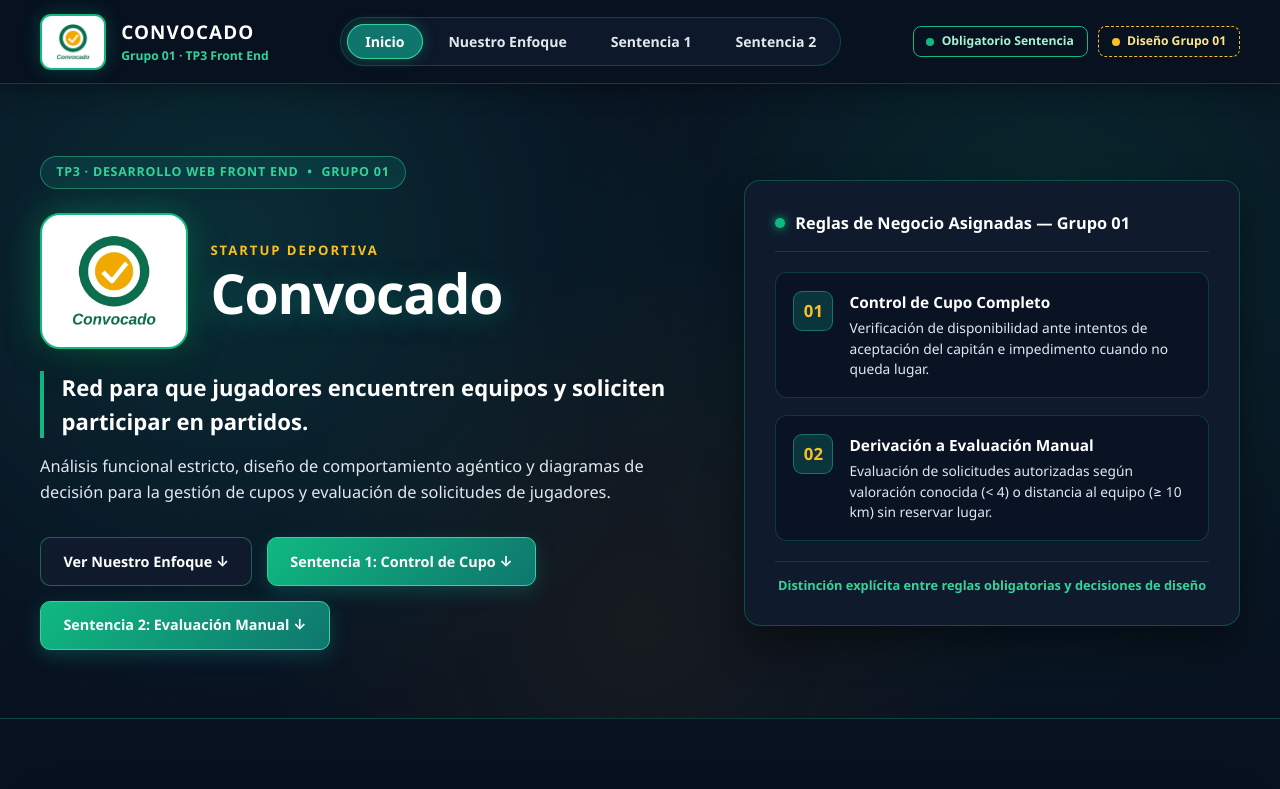
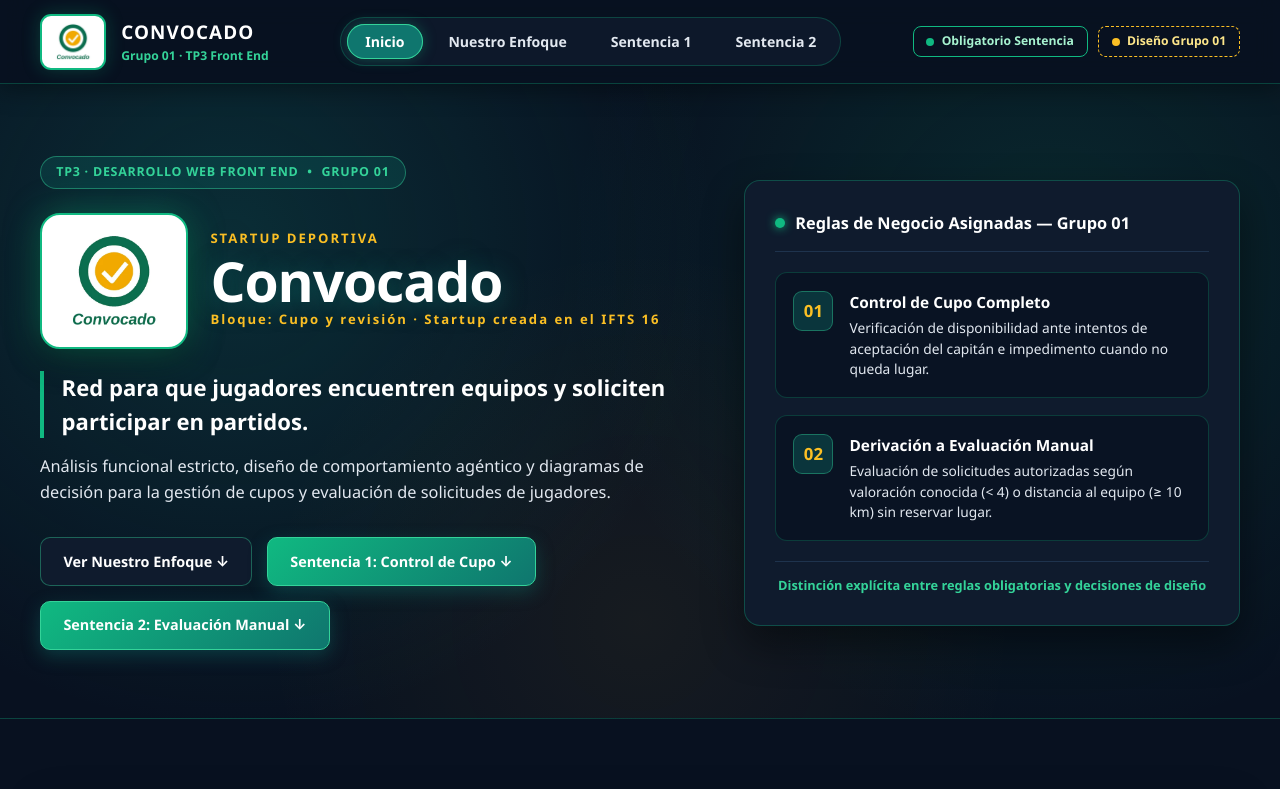
Before and after one commit to Adrilu-web/tp3-frontend-grupo1a, a plain HTML site: page index.html in a window 1280 px wide. Shown: the top 789 px of the page. Drawn offline with Linux system fonts and the light colour scheme.

Commit message:
Agrego bloque e IFTS 16 al Hero y corrijo el bloque en README

```diff
--- a/index.html
+++ b/index.html
@@ -64,6 +64,7 @@
             <div>
               <p class="startup-label">STARTUP DEPORTIVA</p>
               <h1 class="hero-title">Convocado</h1>
+              <p class="startup-label">Bloque: Cupo y revisión · Startup creada en el IFTS 16</p>
             </div>
           </div>
 
```
Also changed, not shown: 1 other file.
